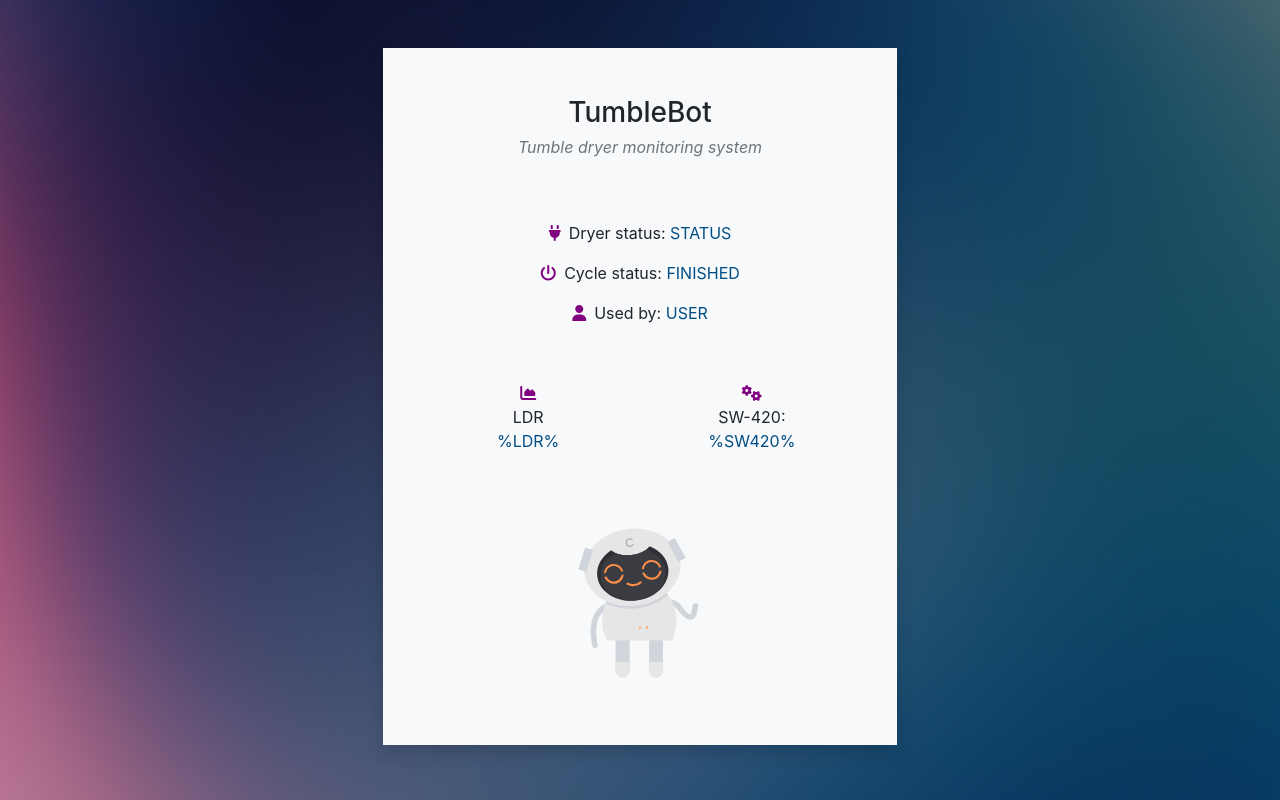
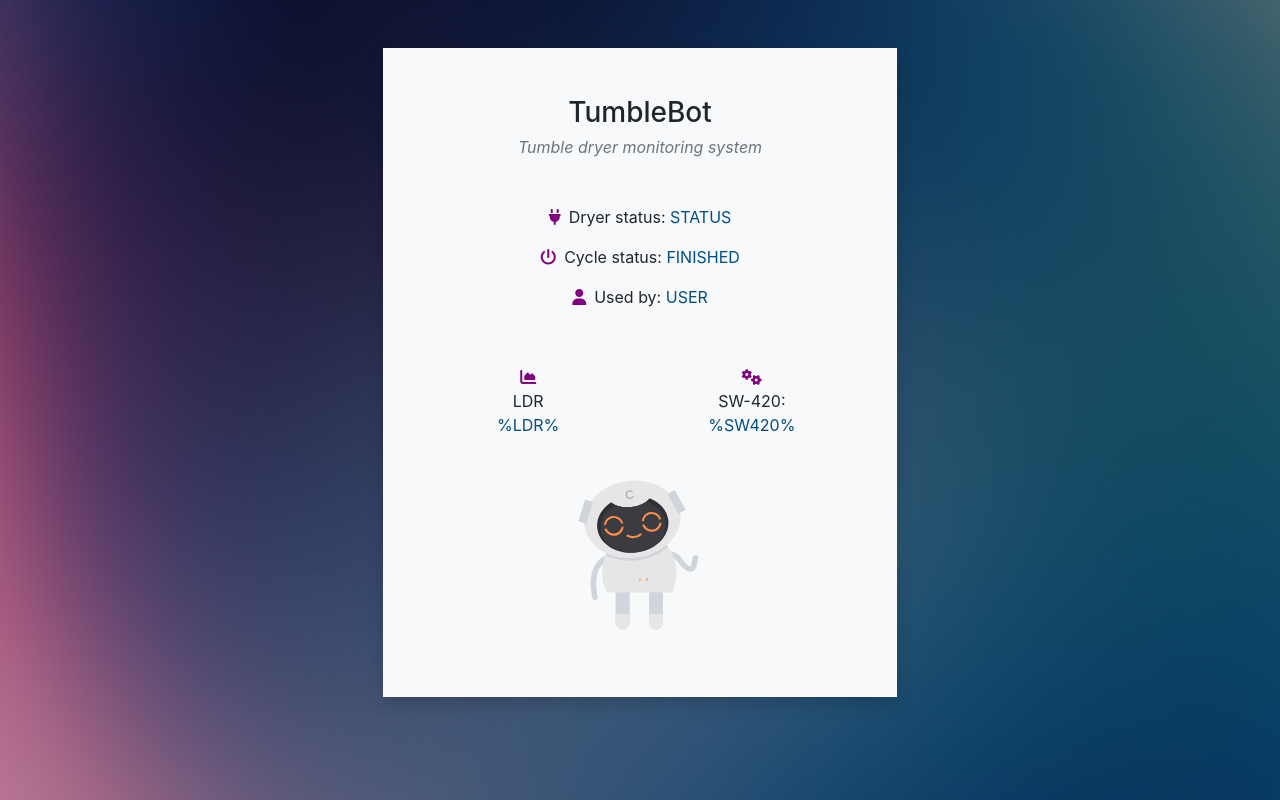
Before and after one commit to Pierre-Charles/TumbleBotApp, a React (Vite) app: page / in a window 1280 px wide. Built offline with nearby package versions, Linux system fonts and the light colour scheme.

Commit message:
Removing extra padding

```diff
--- a/src/components/Animation.js
+++ b/src/components/Animation.js
@@ -4,7 +4,7 @@ import animation from '../assets/animations/cBot.json'
 
 const Animation = () => {
   return (
-    <div className='pt-5'>
+    <div className='pt-3'>
       <Lottie
         options={{
           animationData: animation,
--- a/src/components/Home.js
+++ b/src/components/Home.js
@@ -12,7 +12,7 @@ const Home = () => {
             <h6 className='text-muted font-italic font-weight-normal'>Tumble dryer monitoring system</h6>
           </div>
           <br />
-          <div className='pt-4 text-center'>
+          <div className='pt-2 text-center'>
             <div className='py-2'>
               <i className='fas fa-plug pr-2' style={{ color: 'purple' }} />
               <span>Dryer status: </span>
```
